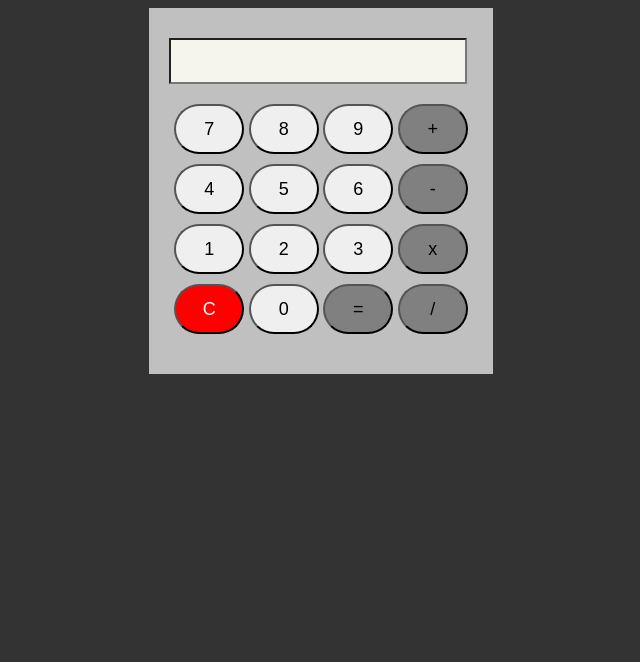
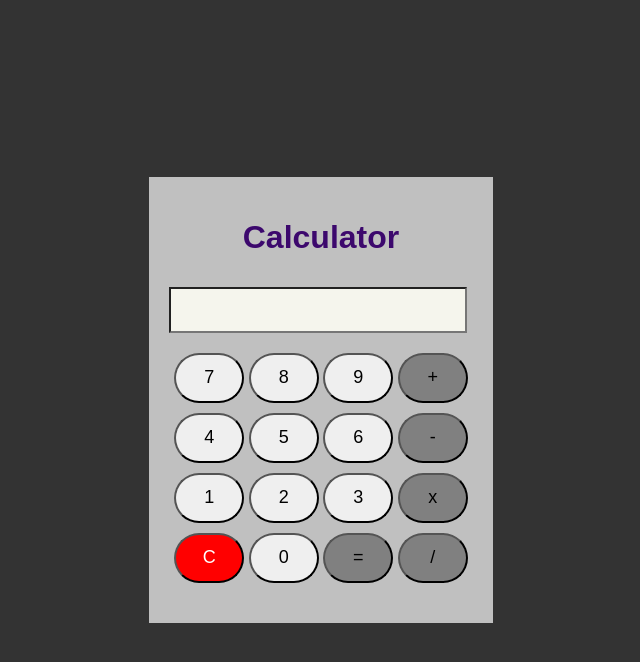
Before and after one commit to Shahid-cs22/CSS_JCS, a plain HTML site: page Calculator/index.html in a window 1280 px wide. Shown: the whole page, without its empty margins (319-959 px from the left). Drawn offline with Linux system fonts and the light colour scheme.

Commit message:
Calculator updated

```diff
--- a/Calculator/index.html
+++ b/Calculator/index.html
@@ -20,11 +20,13 @@
     </head>
 
     <body>
-        <div class="inside-body">
+
+
         <div class="calculator">
+            <h1 class="head-1">Calculator</h1>
             <div class="content">
                 <div class="text">
-                        <input type="number" name="" id="">
+                    <input type="number" name="" id="one">
                 </div>
                 <div class="button">
 
@@ -59,7 +61,7 @@
                 </div>
             </div>
         </div>
-        </div>
+
 
     </html>
 
--- a/Calculator/style.css
+++ b/Calculator/style.css
@@ -4,13 +4,12 @@ body {
     align-items: center;
     display: flex;
     background-color: #333;
-
-
+    align-content: center;
+    height: 100vh;
+    margin: 0px;
 }
 
 .calculator {
-
-
     padding: 20px;
     background-color: silver
 }
@@ -20,9 +19,6 @@ input[type=number] {
     height: 40px;
     font-size: 20px;
     background-color: rgb(245, 245, 237);
-
-
-
 }
 
 input[type=button] {
@@ -31,8 +27,6 @@ input[type=button] {
     padding: 5px;
     font-size: 18px;
     border-radius: 100px;
-
-
 }
 
 .content {
@@ -41,17 +35,18 @@ input[type=button] {
 
 .button {
     padding-top: 15px;
-
-
 }
 
 .one {
     padding: 5px;
-
 }
 
 .two {
     padding: 5px;
     padding-bottom: 20px;
+}
 
+.head-1 {
+    text-align: center;
+    color: rgb(60, 8, 109);
 }
```
Lines whose indentation alone changed are shown as unchanged.
